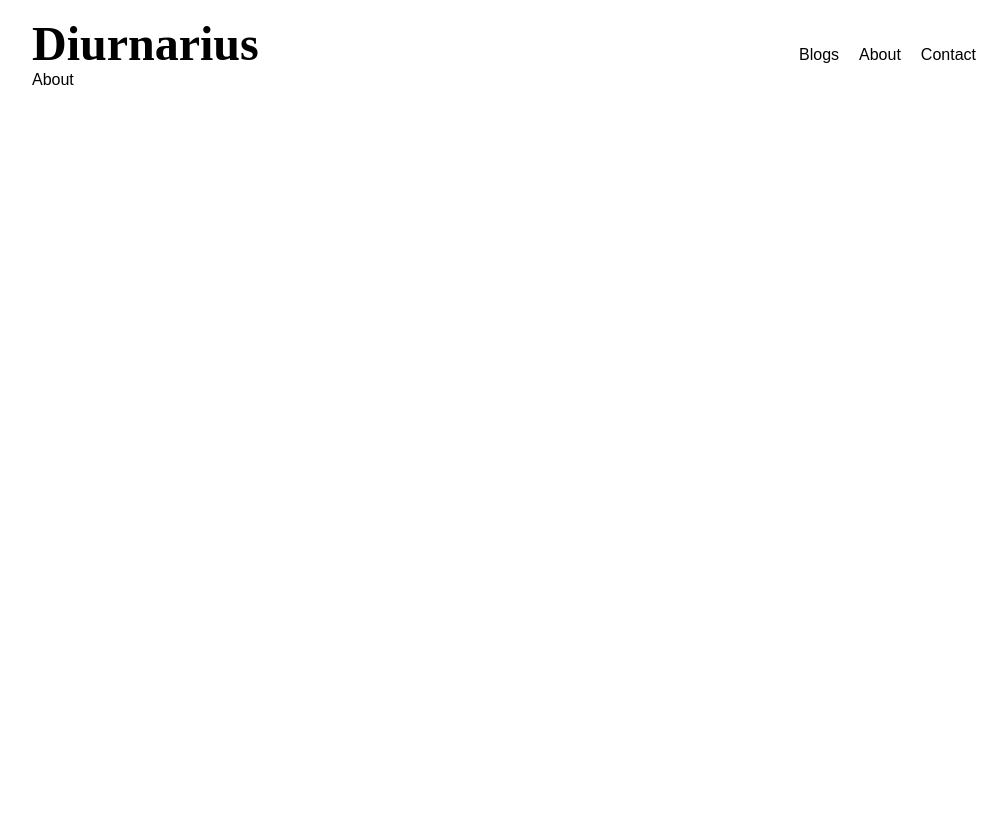
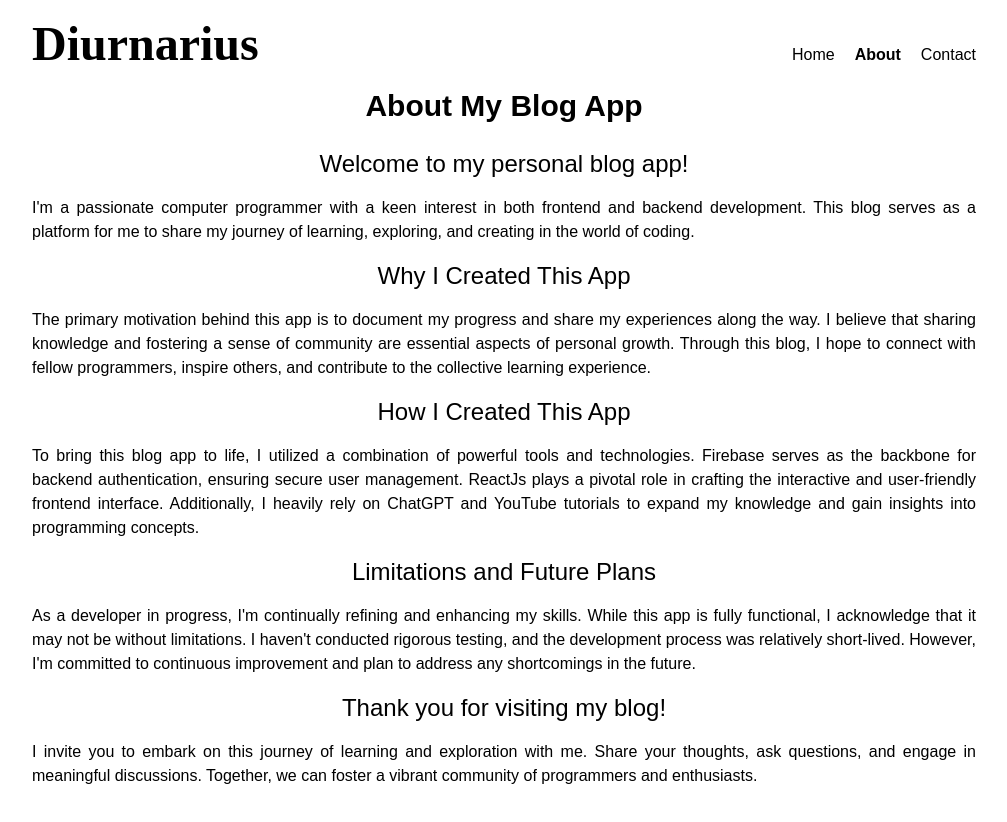
Before and after one commit to selelel/Diurnarius, a React (Create React App) app: page /about in a window 1280 px wide. Shown: the top 822 px of the page, without its empty margins (136-1143 px from the left). Before the commit the page ends 800 px from the top, so only its background shows below. Built offline with nearby package versions, Linux system fonts and the light colour scheme.

Commit message:
add the about section

```diff
--- a/package.json
+++ b/package.json
@@ -11,6 +11,7 @@
     "immer": "^10.0.3",
     "react": "^18.2.0",
     "react-dom": "^18.2.0",
+    "react-icons": "^4.12.0",
     "react-router-dom": "^6.20.0",
     "react-scripts": "5.0.1",
     "uuid": "^9.0.1",
--- a/src/components/loginPage.js
+++ b/src/components/loginPage.js
@@ -3,6 +3,7 @@ import { auth, provider } from "../utils/firebase-utils";
 import { signInWithPopup } from "firebase/auth";
 import { Context } from "../utils/context";
 import { useNavigate } from "react-router-dom";
+import { FaGoogle } from "react-icons/fa";
 
 function LogIn() {
   const navigate = useNavigate();
@@ -20,12 +21,13 @@ function LogIn() {
   };
   return (
     <div>
-      <button
-        className="border border-black px-1 rounded"
+      <div
+        className="border border-black px-1 rounded flex items-center gap-1 cursor-pointer active:scale-[.98]"
         onClick={sign_in_with_Google}
       >
-        Login using Google
-      </button>
+        <FaGoogle className="text-lg" />
+        <h1>Login</h1>
+      </div>
     </div>
   );
 }
--- a/src/components/navigation.js
+++ b/src/components/navigation.js
@@ -19,13 +19,25 @@ function Nav() {
       navigate("/");
     });
   };
+
+  const isActive = (path) => {
+    if (window.location.pathname === path) {
+      return "font-semibold";
+    }
+  };
   return (
     <nav className="flex justify-between items-baseline ">
       <h1 className="font-bold text-5xl font-sans">Diurnarius</h1>
       <div className="flex gap-5 h-fit">
-        <Link to={"/"}>Blogs</Link>
-        <Link to={"/about"}>About</Link>
-        <Link to={"/contact"}>Contact</Link>
+        <Link className={isActive("/")} to={"/"}>
+          Home
+        </Link>
+        <Link className={isActive("/about")} to={"/about"}>
+          About
+        </Link>
+        <Link className={isActive("/contact")} to={"/contact"}>
+          Contact
+        </Link>
         {state.isAuth ? (
           <>
             <Link to={"/create"}>CreateBlog</Link>
--- a/src/components/profile.js
+++ b/src/components/profile.js
@@ -7,7 +7,7 @@ import LogIn from "./loginPage";
 function Profile() {
   const { state } = Context();
   return (
-    <Panel>
+    <Panel className="border-none">
       {state.isAuth ? (
         <div className="flex flex-col justify-center items-center gap-1">
           <img
@@ -20,11 +20,11 @@ function Profile() {
       ) : (
         <div className="flex flex-col justify-center items-center gap-1">
           <img
-            className="rounded-full w-32"
-            src="https://www.acsh.org/sites/default/files/styles/article-content/public/images/shutterstock_134513474.jpg?itok=HboTVgd6"
+            className="rounded-full w-1/2"
+            src="https://media.tenor.com/o3SXzAksOokAAAAC/anime-meme.gif"
             alt="profile"
           />
-          <h1 className="font-bold text-xs">Panda</h1>
+          <h1 className="font-bold text-xs">unknown</h1>
           <LogIn />
         </div>
       )}
--- a/src/pages/aboutPage.js
+++ b/src/pages/aboutPage.js
@@ -1,7 +1,54 @@
 import React from "react";
 
 function About() {
-  return <div>About</div>;
+  return (
+    <div className="flex flex-col gap-4 text-justify mt-5 ">
+      <h1 className="text-3xl font-bold text-center">About My Blog App</h1>
+      <h1 className="text-2xl text-center mt-2">
+        Welcome to my personal blog app!
+      </h1>
+      <p>
+        I'm a passionate computer programmer with a keen interest in both
+        frontend and backend development. This blog serves as a platform for me
+        to share my journey of learning, exploring, and creating in the world of
+        coding.
+      </p>
+      <h1 className="text-2xl text-center">Why I Created This App</h1>
+      <p>
+        The primary motivation behind this app is to document my progress and
+        share my experiences along the way. I believe that sharing knowledge and
+        fostering a sense of community are essential aspects of personal growth.
+        Through this blog, I hope to connect with fellow programmers, inspire
+        others, and contribute to the collective learning experience.
+      </p>
+      <h1 className="text-2xl text-center">How I Created This App</h1>
+      <p>
+        To bring this blog app to life, I utilized a combination of powerful
+        tools and technologies. Firebase serves as the backbone for backend
+        authentication, ensuring secure user management. ReactJs plays a pivotal
+        role in crafting the interactive and user-friendly frontend interface.
+        Additionally, I heavily rely on ChatGPT and YouTube tutorials to expand
+        my knowledge and gain insights into programming concepts.
+      </p>
+      <h1 className="text-2xl text-center">Limitations and Future Plans</h1>
+      <p>
+        As a developer in progress, I'm continually refining and enhancing my
+        skills. While this app is fully functional, I acknowledge that it may
+        not be without limitations. I haven't conducted rigorous testing, and
+        the development process was relatively short-lived. However, I'm
+        committed to continuous improvement and plan to address any shortcomings
+        in the future.
+      </p>
+      <h1 className="text-2xl text-center">Thank you for visiting my blog!</h1>
+
+      <p>
+        I invite you to embark on this journey of learning and exploration with
+        me. Share your thoughts, ask questions, and engage in meaningful
+        discussions. Together, we can foster a vibrant community of programmers
+        and enthusiasts.
+      </p>
+    </div>
+  );
 }
 
 export default About;
--- a/src/pages/blogPage.js
+++ b/src/pages/blogPage.js
@@ -1,14 +1,15 @@
 import { getDocs, collection } from "firebase/firestore";
-import React from "react";
+import React, { useState, useEffect } from "react";
 import { db } from "../utils/firebase-utils";
-import { useEffect } from "react";
 import { Context } from "../utils/context";
 import { Fragment } from "react";
 import ArticlePanel from "../components/articlePanel";
 import Profile from "../components/profile";
 import { Link } from "react-router-dom";
+import Panel from "../components/panel";
 
 function Blog() {
+  const [time, setTime] = useState();
   const blogCollection = collection(db, "contents");
   const { dispatch, name, state } = Context();
   const { ARRAY_OF_DB } = name;
@@ -26,11 +27,34 @@ function Blog() {
     getPost();
   }, []);
 
+  const currentTime = {
+    hour: "2-digit",
+    minute: "2-digit",
+    second: "2-digit",
+    hour12: true,
+  };
+
+  const date = new Intl.DateTimeFormat("en", {
+    weekday: "long",
+    year: "numeric",
+    month: "long",
+    day: "numeric",
+  }).format(new Date());
+
+  setInterval(() => {
+    setTime(new Intl.DateTimeFormat("en", currentTime).format(new Date()));
+  }, 1000);
+
   return (
-    <div className="grid grid-cols-8 mt-5 gap-2">
+    <div className="grid md:grid-cols-8 mt-5 gap-2 place-content-between">
       {/*First Section*/}
 
       <div className="col-span-6">
+        <Panel className="border-none p-0 flex">
+          <h1 className="text-3xl">
+            {date} <h1 className="text-sm justify-end">{time}</h1>
+          </h1>
+        </Panel>
         <h1 className="text-2xl font-semibold">Blogs</h1>
         {state.ArrayDB.map((e, i) => {
           return (
@@ -43,7 +67,7 @@ function Blog() {
         })}
       </div>
       {/*Second Section*/}
-      <div className="col-span-2">
+      <div className="col-span-2 opacity-0 md:opacity-100">
         <Profile />
       </div>
     </div>
```
Also changed, not shown: 1 other file (tests, documents, lock files or other folders).
